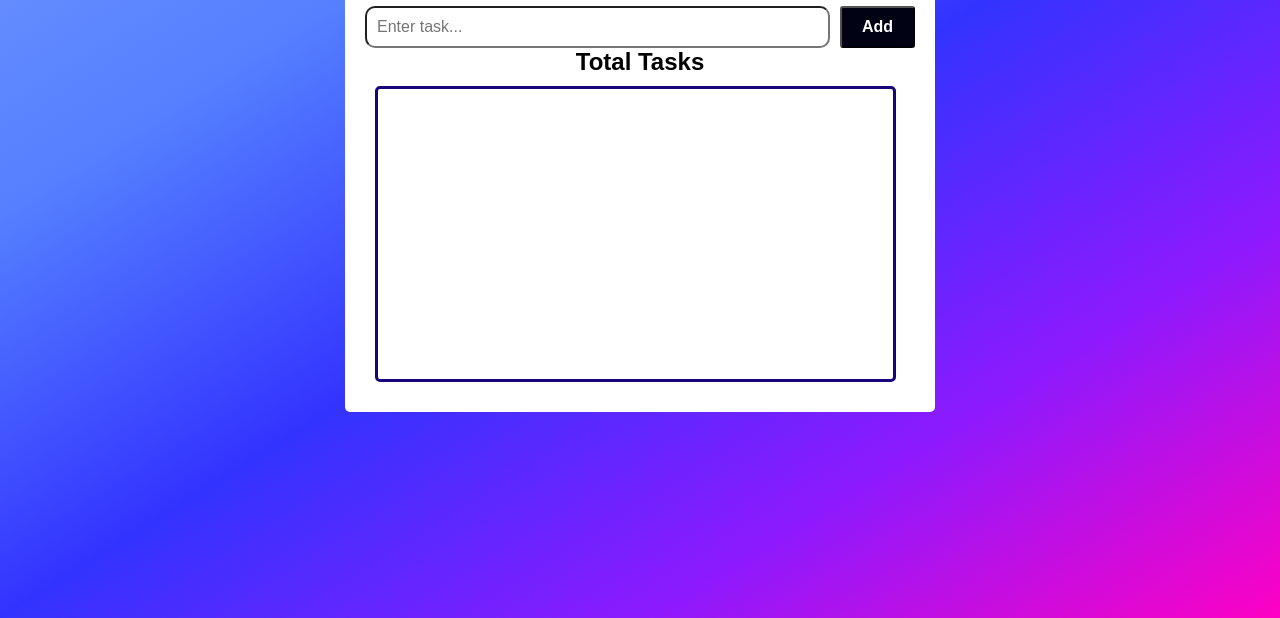
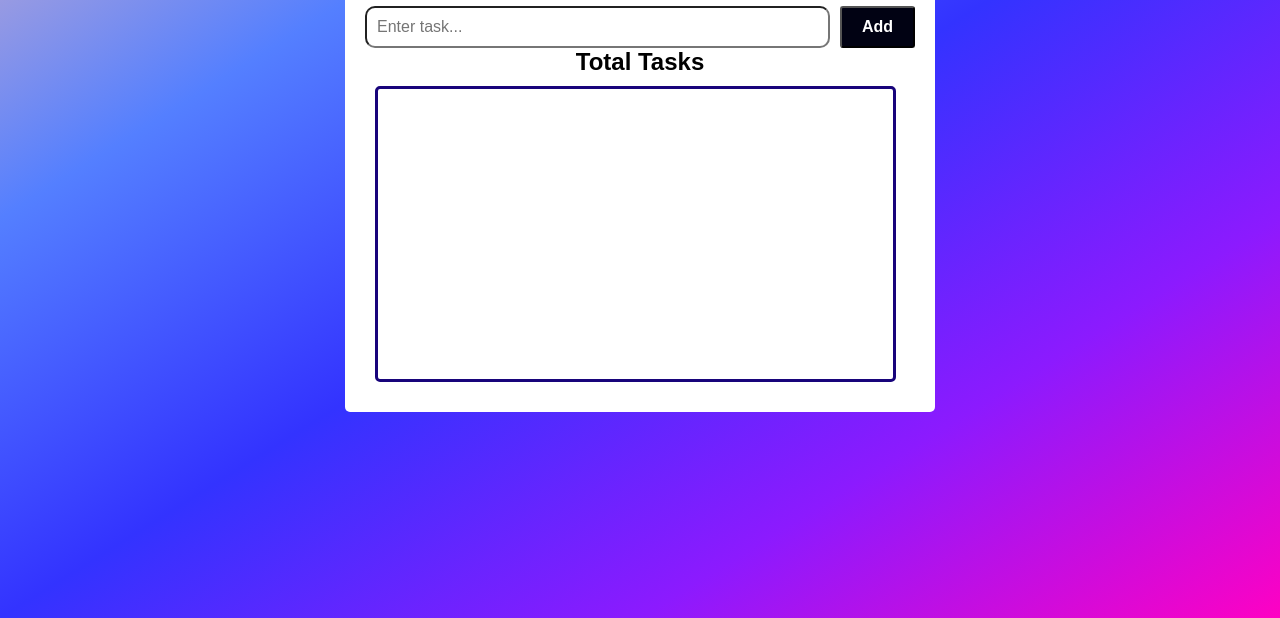
Before and after one commit to GanneRohan097/tdl, a plain HTML site: page TDL/index.html in a window 1280 px wide. Shown: the part 182-800 px from the top of the page. Drawn offline with Linux system fonts and the light colour scheme.

Commit message:
Update style.css

```diff
--- a/TDL/style.css
+++ b/TDL/style.css
@@ -81,7 +81,7 @@ body:before {
   height: 100%;
   background-image: linear-gradient(
     to right bottom,
-    #7197ff,
+    #d0b1ca,
     #547fff,
     #3333ff,
     #8c1afe,
```
